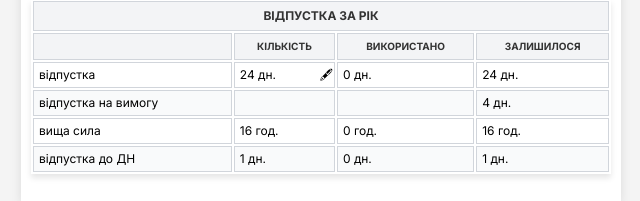
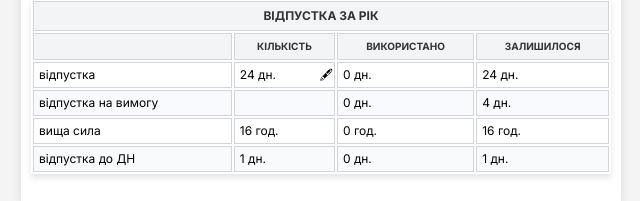
Before and after one commit to Sergo-Kaz13/autodoc-schedule, a plain HTML site: page index.html in a window 1280 px wide. Shown: the part 1026-1227 px from the top of the page, 319-959 px from the left. Drawn offline with Linux system fonts and the light colour scheme.

Commit message:
show leave on request used

```diff
--- a/index.html
+++ b/index.html
@@ -376,8 +376,8 @@
               <td>відпустка на вимогу</td>
               <!-- <td><span class="leaveOnRequestDays">4</span> дн.</td> -->
               <td><span class="leaveOnRequestDays"></span></td>
-              <!-- <td><span class="leaveOnRequestDaysUsed">0</span> дн.</td> -->
-              <td><span class="leaveOnRequestDaysUsed"></span></td>
+              <td><span class="leaveOnRequestDaysUsed">0</span> дн.</td>
+              <!-- <td><span class="leaveOnRequestDaysUsed"></span></td> -->
               <td><span class="leaveOnRequestDaysStay">4</span> дн.</td>
             </tr>
             <tr>
--- a/scripts/calculateUrlop.js
+++ b/scripts/calculateUrlop.js
@@ -53,8 +53,8 @@ function calculateUrlop(schedule) {
   });
 
   document.querySelector(".workHolidayDaysUsed").textContent = workHolidayUsed;
-  // document.querySelector(".leaveOnRequestDaysUsed").textContent =
-  // leaveOnRequestUsed;
+  document.querySelector(".leaveOnRequestDaysUsed").textContent =
+    leaveOnRequestUsedCound;
   document.querySelector(".higherPowerTimeUsed").textContent = higherPowerUsed;
   document.querySelector(".birthdayUsed").textContent = birthdayUsed;
 
```
